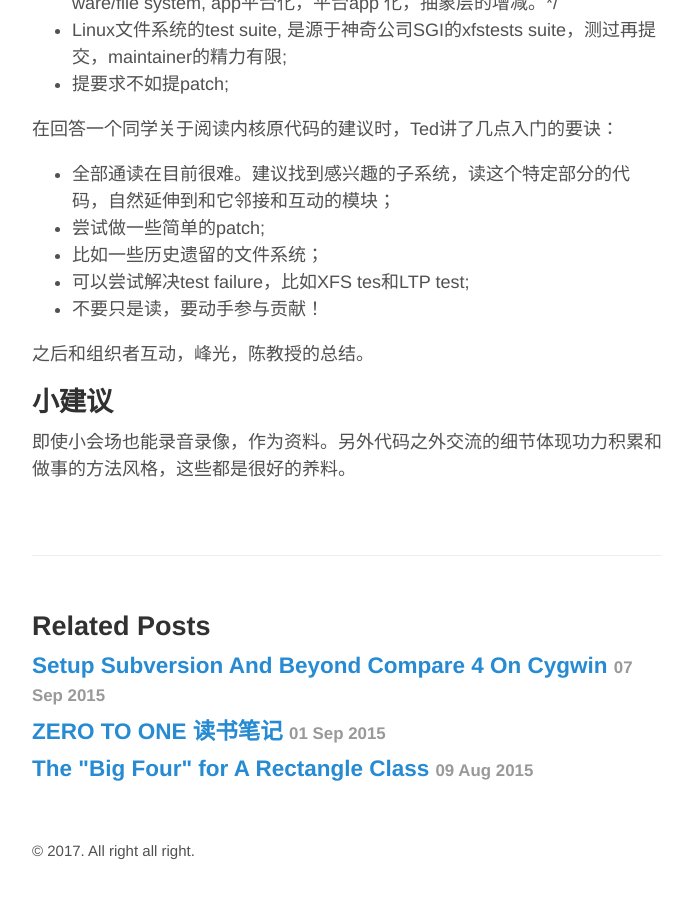
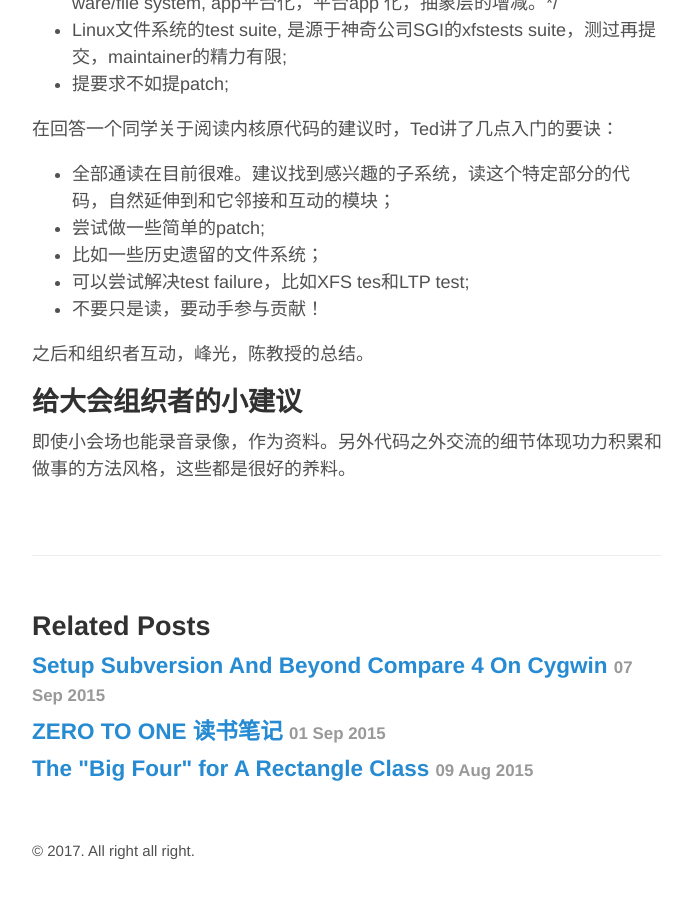
Before and after one commit to WenboYang/WenboYang.github.io, a Jekyll site: the page built from _posts/2016-6-21-linuxcon-beijing-summary.md, in a window 1280 px wide and 900 px high, scrolled down 1124 px. Shown: the whole window, without its empty margins (293-986 px from the left). Built offline with Jekyll 4.4.1, drawn with Linux system fonts in a browser that asks for light colours; comment, search, counter and statistics services are not loaded.

Commit message:
Update 2016-6-21-linuxcon-beijing-summary.md

```diff
--- a/_posts/2016-6-21-linuxcon-beijing-summary.md
+++ b/_posts/2016-6-21-linuxcon-beijing-summary.md
@@ -44,5 +44,5 @@ James, TPM 不用USB盘了， mattel的 termostat, 不舒服的地方用代码
 
 之后和组织者互动，峰光，陈教授的总结。
 
-## 小建议
+## 给大会组织者的小建议
 即使小会场也能录音录像，作为资料。另外代码之外交流的细节体现功力积累和做事的方法风格，这些都是很好的养料。
```
